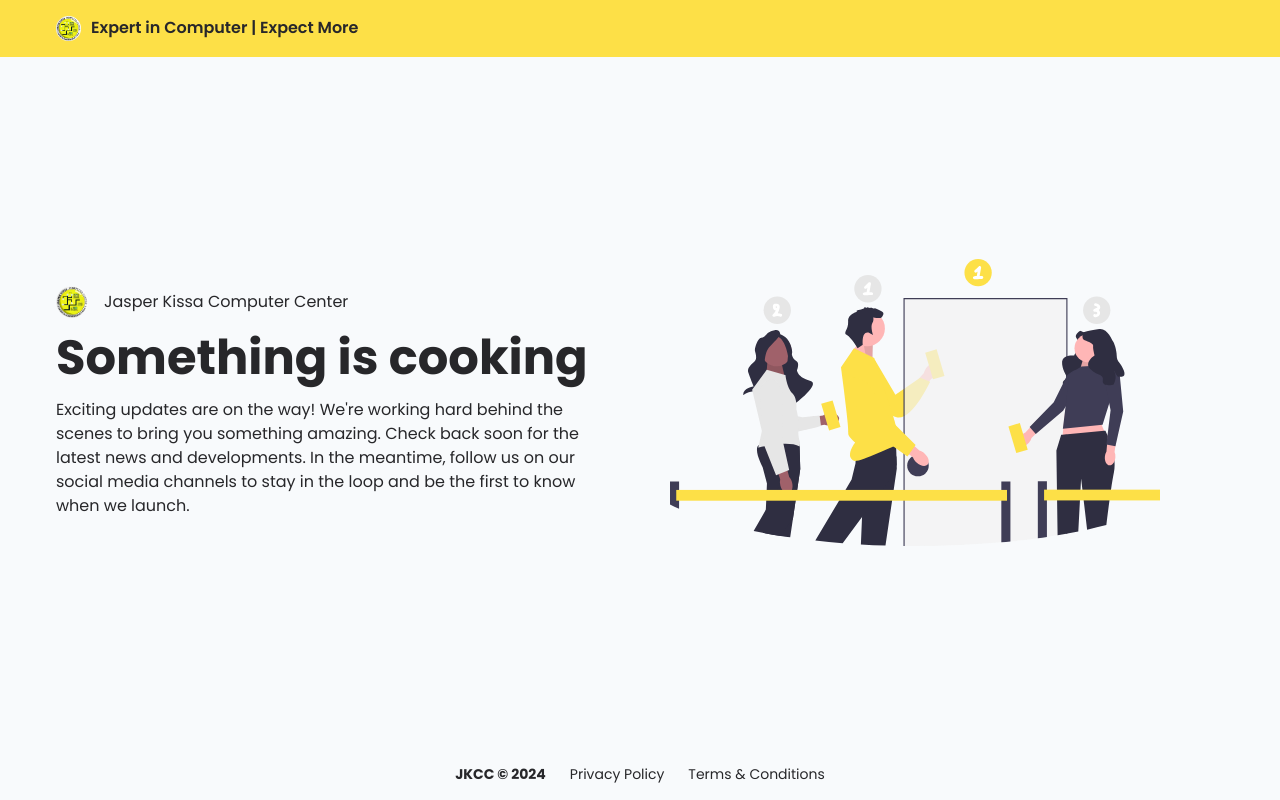
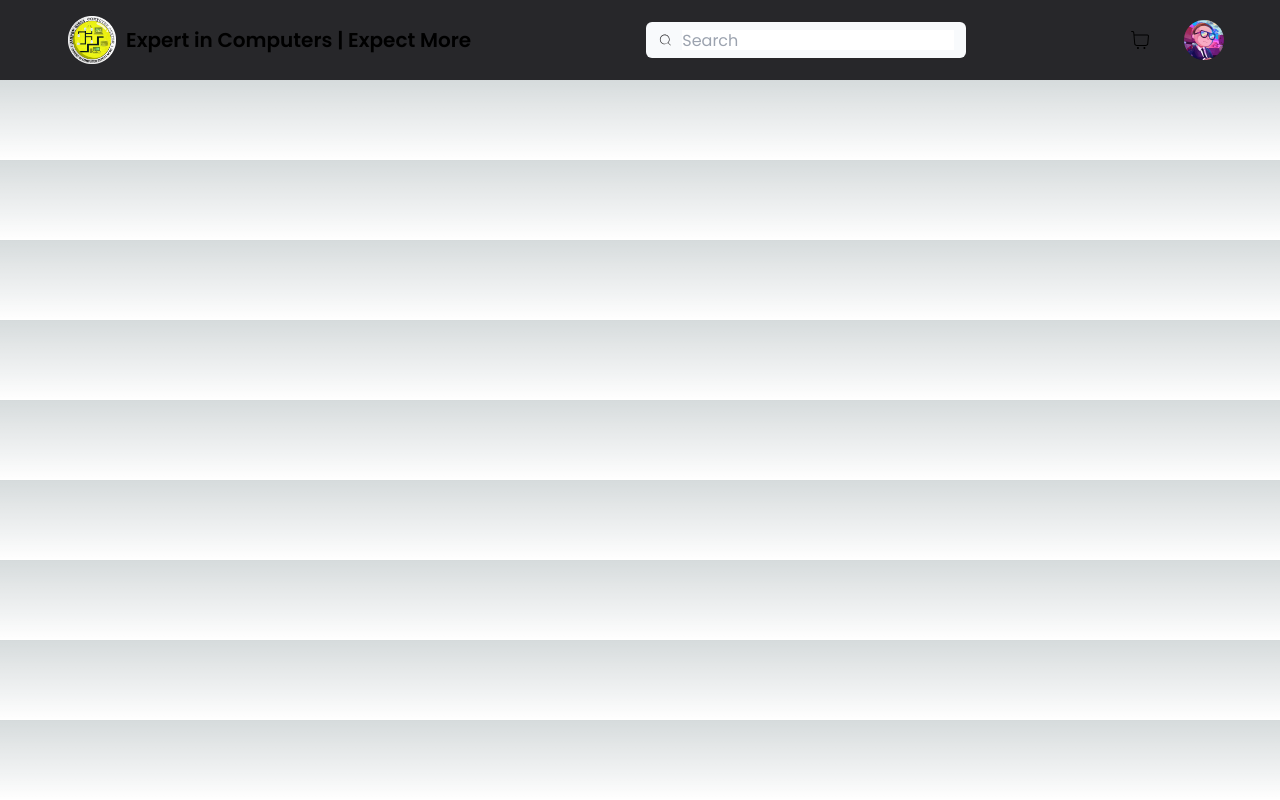
Before and after one commit to jasperlawrencee/jkw-e-com-app, a Next.js app: page / in a window 1280 px wide. Built offline with nearby package versions, Linux system fonts and the light colour scheme.

Commit message:
(FE)navbar - completed web view of navbar

```diff
--- a/app/(landing)/components/navbar.tsx
+++ b/app/(landing)/components/navbar.tsx
@@ -1,31 +1,35 @@
 import React from 'react'
 import Image from 'next/image'
-import jkccLogo from "../../../assets/logo.png"
-import LoginBtn from './loginBtn'
-
+import { logo, placeholderProfile } from '../../../assets/images'
+import { CiSearch, CiShoppingCart } from "react-icons/ci";
 
 const Navbar = () => {
   return (
-    <nav className='py-[1rem] px-[3.5rem] flex justify-between items-center bg-yellow-300 max-h-[5rem]'>
-        <div className="flex gap-x-[0.625rem] font-semibold text-zinc-800 items-center">
-        {/* not final image component */}
-        <Image src={jkccLogo} alt='logo' width={25} height={25}/>
-        <h1 className='text-m select-none'>{"Expert in Computer | Expect More"}</h1>
+    <nav className="w-[100vw] max-h-20 bg-zinc-800 justify-between items-center inline-flex px-14 py-4">
+      {/* logo start */}
+      <a className="justify-center items-center p-3 gap-2.5 inline-flex select-none rounded-full hover:bg-zinc-950 duration-300" href='/'>
+        <div className=""><Image src={logo} alt='logo' className='w-12 h-12'/></div>
+        <div className="flex-col justify-start items-start inline-flex">
+          <div className="text-xl leading-7 font-semibold">{"Expert in Computers | Expect More"}</div>
         </div>
-        <div className="flex text-zinc-800 gap-x-[3.5rem] text-sm font-medium items-center ">
-            {/* <a href="">{"Home"}</a>
-            <a href="/items">{"Items"}</a>
-            <a href="/about">{"About"}</a>
-            <a href="/login"><LoginBtn/></a>
-            <a href="/cart">
-            <svg xmlns="http://www.w3.org/2000/svg" fill="none" viewBox="0 0 24 24" strokeWidth={1.5} stroke="currentColor" className="w-6 h-6">
-                <path strokeLinecap="round" strokeLinejoin="round" d="M2.25 3h1.386c.51 0 .955.343 1.087.835l.383 1.437M7.5 14.25a3 3 0 0 0-3 3h15.75m-12.75-3h11.218c1.121-2.3 2.1-4.684 2.924-7.138a60.114 60.114 0 0 0-16.536-1.84M7.5 14.25 5.106 5.272M6 20.25a.75.75 0 1 1-1.5 0 .75.75 0 0 1 1.5 0Zm12.75 0a.75.75 0 1 1-1.5 0 .75.75 0 0 1 1.5 0Z" />
-            </svg>
-            </a> */}
-
-            {/* ambot unsaon ning cart icon */}
-            {/* <a href=""><link rel="icon" href="icon" sizes=''/></a> */}
-        </div>
+      </a>
+      {/* logo end */}
+      {/* searchbar start */}
+      <div className="max-w-80 h-9 px-3 py-2 bg-slate-50 rounded-md justify-start items-center gap-2.5 inline-flex">
+        <CiSearch className='text-zinc-800 max-w-[16px] max-h-[16px]'/>
+        <input type="text"
+        className='h-full w-full outline-none text-zinc-800'
+        placeholder='Search'
+        />
+      </div>
+      {/* searchbar end */}
+      {/* buttons start */}
+      <div className="max-w-52 h-10 justify-start items-center gap-8 inline-flex">
+        <div className=""><a href=""><CiShoppingCart className='h-6 w-6'/></a></div>
+        <div className="w-10 h-10 relative"><a href=""><Image src={placeholderProfile} alt='profile'/></a></div>
+        <div className="sm:hidden md:hidden"><a href=""><p>{"John Doe"}</p></a></div>
+      </div>
+      {/* buttons end */}
     </nav>
   )
 }
--- a/app/(landing)/page.tsx
+++ b/app/(landing)/page.tsx
@@ -1,37 +1,12 @@
 import React from 'react'
 import Image from 'next/image'
-import waiting from '../../assets/svgs/waitingInLine.svg'
-import logo from '../../assets/logo.png'
 import Footer from '../(landing)/components/footer'
 import Navbar from '../(landing)/components/navbar'
 
 const Landing = () => {
   return (
-    <div className="w-screen h-screen bg-slate-50">
-      <div className="flex flex-col justify-between h-[100%]">
+    <div className="overflow-hidden">
       <Navbar/>
-      <div className='flex items-center justify-center px-[3.5rem] text-zinc-800'>
-        {/* text and image div */}
-        <div className="flex w-[100%] items-center justify-between">
-          {/* text div */}
-          <div className="text-left space-y-[1rem] w-[100%] h-[100%] select-none">
-            <div className="flex gap-x-[1rem] w-[100%] items-center">
-              <div className="w-[2rem] h-[2rem]"><Image src={logo} alt='logo' className='flex'/></div>
-              <p className=''>Jasper Kissa Computer Center</p>
-            </div>
-            <h1 className='text-5xl leading-none font-bold'>{"Something is cooking"}</h1>
-            <div className="w-[100%]">
-              <p>{"Exciting updates are on the way! We're working hard behind the scenes to bring you something amazing. Check back soon for the latest news and developments. In the meantime, follow us on our social media channels to stay in the loop and be the first to know when we launch."}</p>
-            </div>
-          </div>
-          {/* image div */}
-          <div className="flex w-[100%] h-[100%] px-[4rem] sm:hidden md:hidden lg:block pointer-events-none">
-            <Image src={waiting} alt='waiting' className=''/>
-          </div>
-        </div>
-    </div>
-    <Footer/>
-      </div>
     </div>
   )
 }
--- /dev/null
+++ b/assets/images.js
@@ -0,0 +1,7 @@
+import logo from './logo.png'
+import placeholderProfile from './placeholderProfile.png'
+
+export {
+    logo,
+    placeholderProfile,
+}
```
Also changed, not shown: assets/placeholderProfile.png (added).
